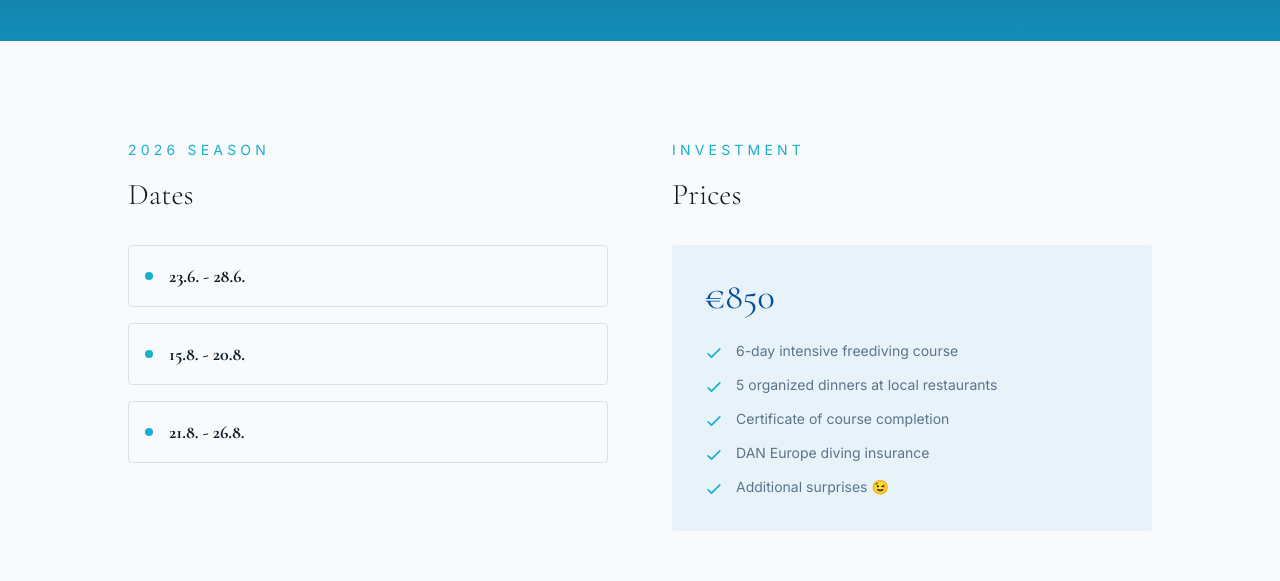
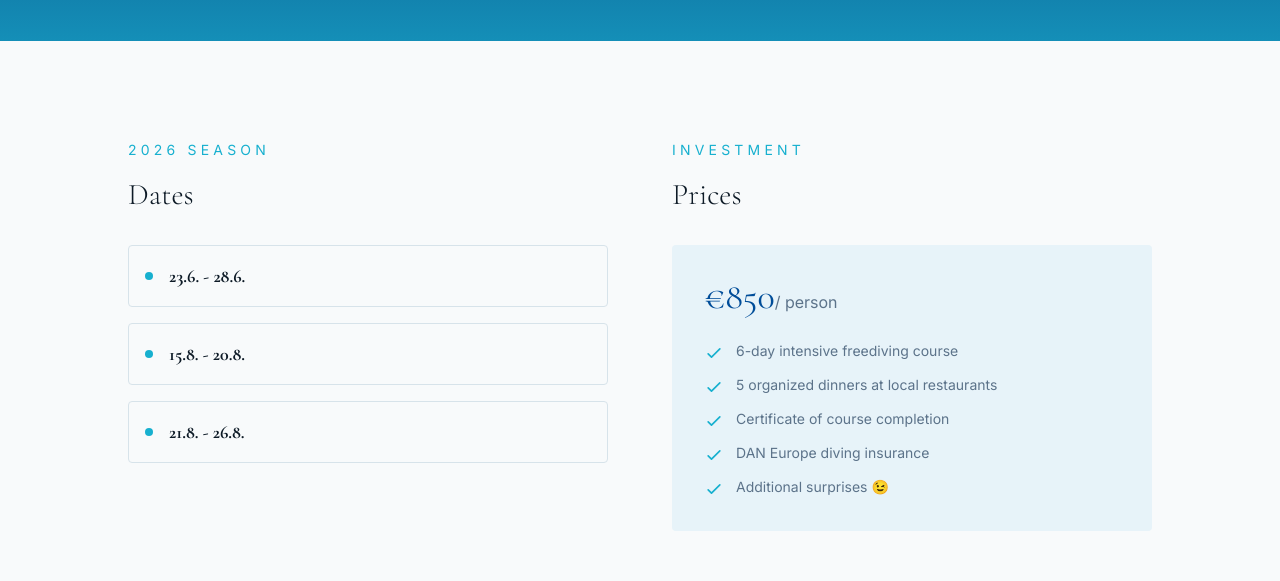
Before and after one commit to nezaBacar/inhale-blue, a Next.js app: page /courses/blue-week-pag in a window 1280 px wide. Shown: the part 2440-3021 px from the top of the page. Built offline with nearby package versions, Linux system fonts and the light colour scheme.

Commit message:
Added pricing component to depth workshops

```diff
--- a/app/(pages)/courses/blue-week-pag/page.tsx
+++ b/app/(pages)/courses/blue-week-pag/page.tsx
@@ -9,6 +9,7 @@ import CourseIntroduction from "@/app/components/courses/Introduction";
 import CourseFeaturesGrid from "@/app/components/courses/FeaturesGrid";
 import CourseBookingForm from "@/app/components/courses/Form";
 import { PAG_DATES, PAG_PRICING } from "@/app/consts";
+import CourseIncludesList from "@/app/components/courses/Includes";
 
 const BlueWeekPag = () => {
   const { t } = useTranslation();
@@ -100,44 +101,13 @@ const BlueWeekPag = () => {
 
             {/* Pricing */}
             <FadeInSection delay={0.1}>
-              <div>
-                <span className="text-accent text-sm tracking-[0.3em] uppercase font-body">
-                  {t('blueWeek.pricingLabel')}
-                </span>
-                <h2 className="font-display text-3xl text-foreground font-light mt-4 mb-8">
-                  {t('blueWeek.pricingTitle')}
-                </h2>
-                <div className="p-8 bg-secondary rounded-sm">
-                  <div className="mb-6">
-                    <span className="font-display text-4xl text-primary">
-                      {PAG_PRICING}
-                    </span>
-                  </div>
-                  <ul className="space-y-3">
-                    {[1, 2, 3, 4, 5].map((index) => (
-                      <li
-                        key={index}
-                        className="flex items-start gap-3 text-muted-foreground font-body text-sm"
-                      >
-                        <svg
-                          className="w-5 h-5 text-accent flex-shrink-0 mt-0.5"
-                          fill="none"
-                          viewBox="0 0 24 24"
-                          stroke="currentColor"
-                        >
-                          <path
-                            strokeLinecap="round"
-                            strokeLinejoin="round"
-                            strokeWidth={2}
-                            d="M5 13l4 4L19 7"
-                          />
-                        </svg>
-                        {t(`blueWeek.includes${index}`)}
-                      </li>
-                    ))}
-                  </ul>
-                </div>
-              </div>
+              <CourseIncludesList
+                labelKey="blueWeek.pricingLabel"
+                titleKey="blueWeek.pricingTitle"
+                itemsPrefix="blueWeek.includes"
+                pricing={PAG_PRICING}
+                itemCount={5}
+              />
             </FadeInSection>
           </div>
         </div>
--- a/app/(pages)/courses/depth-workshops/page.tsx
+++ b/app/(pages)/courses/depth-workshops/page.tsx
@@ -105,15 +105,6 @@ const DepthWorkshops = () => {
                     </span>
                   </div>
                 ))}
-                <div className="p-8 border border-border rounded-sm hover:border-primary/30 transition-colors">
-                  <div className="flex items-baseline gap-2 mb-4">
-                    <span className="font-display text-5xl text-primary">{DEPTH_WORKSHOP_PRICE}</span>
-                    <span className="text-muted-foreground font-body">{t('depthWorkshops.priceNote')}</span>
-                  </div>
-                  <p className="text-muted-foreground font-body text-sm">
-                    {t('depthWorkshops.priceDescription')}
-                  </p>
-                </div>
                 <p className="mt-6 text-muted-foreground font-body text-sm">
                   {t('depthWorkshops.pricingNote')}
                 </p>
@@ -126,6 +117,7 @@ const DepthWorkshops = () => {
                 labelKey="depthWorkshops.includesLabel"
                 titleKey="depthWorkshops.includesTitle"
                 itemsPrefix="depthWorkshops.includes"
+                pricing={DEPTH_WORKSHOP_PRICE}
                 itemCount={5}
               />
             </FadeInSection>
--- a/app/components/courses/Includes.tsx
+++ b/app/components/courses/Includes.tsx
@@ -6,6 +6,7 @@ interface CourseIncludesListProps {
   labelKey: string;
   titleKey: string;
   itemsPrefix: string;
+  pricing: string;
   itemCount?: number;
 }
 
@@ -13,6 +14,7 @@ const CourseIncludesList = ({
   labelKey,
   titleKey,
   itemsPrefix,
+  pricing,
   itemCount = 6,
 }: CourseIncludesListProps) => {
   const { t } = useTranslation();
@@ -26,6 +28,12 @@ const CourseIncludesList = ({
         {t(titleKey)}
       </h2>
       <div className="p-8 bg-secondary rounded-sm">
+        <div className="mb-6">
+          <span className="font-display text-4xl text-primary">
+            {pricing}
+          </span>
+          <span className="text-muted-foreground font-body">{t('depthWorkshops.priceNote')}</span>
+        </div>
         <ul className="space-y-3">
           {Array.from({ length: itemCount }, (_, index) => (
             <li
```
